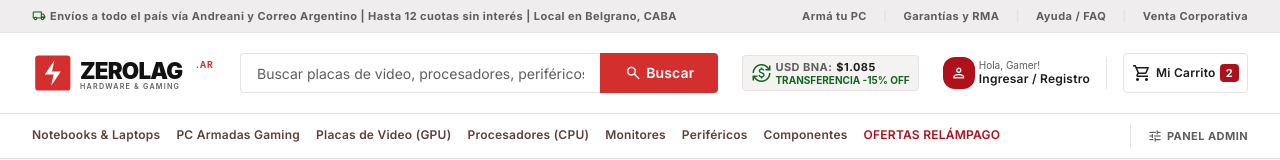
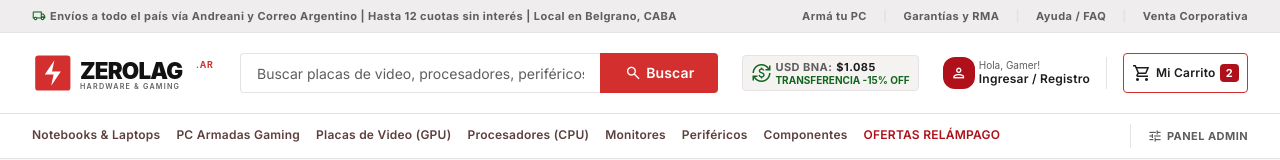
Before and after one commit to DogeTale/e-commerce2022-tup2025, a React (Vite) app: page /checkout in a window 1280 px wide. Shown: the top 160 px of the page. Built offline with nearby package versions, Linux system fonts and the light colour scheme.

Commit message:
cambie los Link que tenia en header por NavLink, ahora cuando estoy dentro de alguno de los paths de esos navlinks puedo estilizarlos, aproveche para estilizar el NavLink de carrito para que tenga un borde rojo cuando estoy dentro de su pagina

```diff
--- a/src/components/Header.jsx
+++ b/src/components/Header.jsx
@@ -1,8 +1,13 @@
-import { Link } from "react-router";
+import { Link, NavLink } from "react-router";
 
 import ZeroLagLogo from "../assets/zerolag-logo.svg";
 
 function Header() {
+  const isCartActive = ({ isActive }) =>
+    isActive
+      ? "flex items-center gap-space-xs border border-primary-container bg-surface-container-lowest px-space-sm h-10 rounded-lg hover:border-on-surface transition-colors relative"
+      : "flex items-center gap-space-xs border border-surface-variant bg-surface-container-lowest px-space-sm h-10 rounded-lg hover:border-on-surface transition-colors relative";
+
   return (
     <header className="fixed top-0 w-full z-50 bg-surface-container-lowest border-b border-surface-variant">
       {/* Subsección: Barra de anuncios y enlaces rápidos institucionales */}
@@ -56,13 +61,13 @@ function Header() {
       {/* Subsección: Barra central (Logo, Buscador, Cotización USD y Acciones de Usuario) */}
       <div className="border-b border-surface-variant">
         <div className="max-w-[1320px] mx-auto px-margin-desktop h-20 flex items-center gap-space-lg">
-          <Link to="/" className="flex items-center gap-space-sm shrink-0">
+          <NavLink to="/" className="flex items-center gap-space-sm shrink-0">
             <img
               alt="ZeroLag Logo"
               className="h-12 w-auto object-contain"
               src={ZeroLagLogo}
             />
-          </Link>
+          </NavLink>
           <div className="flex-1 max-w-2xl">
             <form action="#" className="flex w-full" method="GET">
               <input
@@ -96,7 +101,7 @@ function Header() {
             </div>
           </div>
           <div className="flex items-center gap-space-md shrink-0 ml-auto">
-            <Link
+            <NavLink
               className="flex items-center gap-space-xs text-left group"
               data-path="login"
               to="/orders"
@@ -114,10 +119,10 @@ function Header() {
                   Ingresar / Registro
                 </span>
               </div>
-            </Link>
+            </NavLink>
             <div className="h-8 w-px bg-surface-variant hidden md:block"></div>
-            <Link
-              className="flex items-center gap-space-xs border border-surface-variant bg-surface-container-lowest px-space-sm h-10 rounded-lg hover:border-on-surface transition-colors relative"
+            <NavLink
+              className={isCartActive}
               data-path="carrito"
               to="/checkout"
             >
@@ -130,7 +135,7 @@ function Header() {
               <span className="bg-primary text-on-primary font-label-sm text-label-sm px-1.5 py-0.5 rounded-sm">
                 2
               </span>
-            </Link>
+            </NavLink>
           </div>
         </div>
       </div>
--- /dev/null
+++ b/stitch/DESIGN.md
@@ -0,0 +1,247 @@
+---
+name: ZeroLag Hardware & Gaming
+colors:
+  surface: '#fbf9f8'
+  surface-dim: '#dbdad9'
+  surface-bright: '#fbf9f8'
+  surface-container-lowest: '#ffffff'
+  surface-container-low: '#f5f3f3'
+  surface-container: '#efeded'
+  surface-container-high: '#e9e8e7'
+  surface-container-highest: '#e4e2e2'
+  on-surface: '#1b1c1c'
+  on-surface-variant: '#5b403d'
+  inverse-surface: '#303031'
+  inverse-on-surface: '#f2f0f0'
+  outline: '#8f6f6c'
+  outline-variant: '#e4beba'
+  surface-tint: '#ba1a20'
+  primary: '#af101a'
+  on-primary: '#ffffff'
+  primary-container: '#d32f2f'
+  on-primary-container: '#fff2f0'
+  inverse-primary: '#ffb3ac'
+  secondary: '#5f5e5e'
+  on-secondary: '#ffffff'
+  secondary-container: '#e5e2e1'
+  on-secondary-container: '#656464'
+  tertiary: '#11651d'
+  on-tertiary: '#ffffff'
+  tertiary-container: '#307f34'
+  on-tertiary-container: '#d8ffd0'
+  error: '#ba1a1a'
+  on-error: '#ffffff'
+  error-container: '#ffdad6'
+  on-error-container: '#93000a'
+  primary-fixed: '#ffdad6'
+  primary-fixed-dim: '#ffb3ac'
+  on-primary-fixed: '#410003'
+  on-primary-fixed-variant: '#930010'
+  secondary-fixed: '#e5e2e1'
+  secondary-fixed-dim: '#c8c6c5'
+  on-secondary-fixed: '#1c1b1b'
+  on-secondary-fixed-variant: '#474646'
+  tertiary-fixed: '#a3f69c'
+  tertiary-fixed-dim: '#88d982'
+  on-tertiary-fixed: '#002204'
+  on-tertiary-fixed-variant: '#005312'
+  background: '#fbf9f8'
+  on-background: '#1b1c1c'
+  surface-variant: '#e4e2e2'
+typography:
+  headline-xl:
+    fontFamily: Inter
+    fontSize: 40px
+    fontWeight: '800'
+    lineHeight: 48px
+    letterSpacing: -0.02em
+  headline-xl-mobile:
+    fontFamily: Inter
+    fontSize: 30px
+    fontWeight: '800'
+    lineHeight: 36px
+    letterSpacing: -0.015em
+  headline-lg:
+    fontFamily: Inter
+    fontSize: 32px
+    fontWeight: '700'
+    lineHeight: 40px
+    letterSpacing: -0.015em
+  headline-lg-mobile:
+    fontFamily: Inter
+    fontSize: 24px
+    fontWeight: '700'
+    lineHeight: 32px
+    letterSpacing: -0.01em
+  headline-md:
+    fontFamily: Inter
+    fontSize: 22px
+    fontWeight: '700'
+    lineHeight: 28px
+    letterSpacing: -0.01em
+  headline-sm:
+    fontFamily: Inter
+    fontSize: 18px
+    fontWeight: '600'
+    lineHeight: 24px
+    letterSpacing: -0.005em
+  body-lg:
+    fontFamily: Inter
+    fontSize: 16px
+    fontWeight: '400'
+    lineHeight: 24px
+  body-md:
+    fontFamily: Inter
+    fontSize: 14px
+    fontWeight: '400'
+    lineHeight: 20px
+  body-sm:
+    fontFamily: Inter
+    fontSize: 12px
+    fontWeight: '400'
+    lineHeight: 16px
+  label-lg:
+    fontFamily: Inter
+    fontSize: 14px
+    fontWeight: '600'
+    lineHeight: 18px
+    letterSpacing: 0.01em
+  label-md:
+    fontFamily: Inter
+    fontSize: 12px
+    fontWeight: '600'
+    lineHeight: 16px
+    letterSpacing: 0.02em
+  label-sm:
+    fontFamily: Inter
+    fontSize: 11px
+    fontWeight: '700'
+    lineHeight: 14px
+    letterSpacing: 0.04em
+rounded:
+  sm: 0.125rem
+  DEFAULT: 0.25rem
+  md: 0.375rem
+  lg: 0.5rem
+  xl: 0.75rem
+  full: 9999px
+spacing:
+  gutter: 1rem
+  gutter-tablet: 1.25rem
+  gutter-desktop: 1.5rem
+  margin: 1rem
+  margin-tablet: 1.5rem
+  margin-desktop: 2rem
+  space-xs: 0.25rem
+  space-sm: 0.5rem
+  space-md: 1rem
+  space-lg: 1.5rem
+  space-xl: 2rem
+  space-2xl: 3rem
+---
+
+## Brand & Style
+
+The design system establishes a high-performance, strictly utilitarian visual language tailored for the Argentine PC hardware and enthusiast gaming market. Moving away from clichéd gamer tropes—such as artificial neon glows, skeuomorphic textures, and heavy ambient drop-shadows—the interface adopts an uncompromising, disciplined Flat Design ethos.
+
+The visual tone is precise, technical, and dependable. It addresses power users, hardware modders, and competitive gamers who demand clarity, immediate price validation, and unhindered navigation through complex spec sheets and component benchmarks. Separation and hierarchy are achieved entirely through structural 1px solid boundaries and calibrated surface contrast.
+
+## Colors
+
+The color system enforces strict contrast guidelines and functional chromatic roles across both modes.
+
+### Light Mode (Default)
+- **Primary / Accent**: `#D32F2F` — Primary CTAs, active states, key conversion triggers, and primary price tags.
+- **Primary Hover / Active**: `#B71C1C` — Interaction feedback for primary elements.
+- **Background**: `#FFFFFF` — Pure white foundation for maximum reading contrast.
+- **Surface / Card**: `#F5F5F5` — Structured containers, component card backgrounds, and input wells.
+- **Border**: `#E0E0E0` — Neutral 1px borders defining visual bounds.
+- **Text Primary**: `#121212` — Carbon black for high-contrast titles, product codes, and specifications.
+- **Text Secondary**: `#616161` — Neutral gray for secondary metadata, specs labels, and breadcrumbs.
+
+### Dark Mode
+- **Primary / Accent**: `#E53935` — Slightly brightened red for AAA contrast against dark bases.
+- **Primary Hover / Active**: `#B71C1C` — High-intensity active state.
+- **Background**: `#121212` — Deep carbon slate.
+- **Surface / Card**: `#1E1E1E` — Elevated flat canvas.
+- **Border**: `#333333` — Low-reflection structural borders.
+- **Text Primary**: `#FFFFFF` — Pure white for headline legibility.
+- **Text Secondary**: `#B0B0B0` — Balanced mid-tone text.
+
+### Status Palette
+- **Success**: `#2E7D32` (Stock confirmations, payment approved, free shipping indicators).
+- **Warning**: `#F57C00` (Low stock counters, reservation hold timers).
+- **Error**: `#C62828` (Validation alerts, payment rejection, compatibility conflicts).
+- **Info**: `#1976D2` (Shipping carrier notices, Andreani/Correo Argentino tracking updates).
+
+### Accessibility Rules
+All solid primary red (`#D32F2F` or `#E53935`) interactive elements or badges must feature pure white (`#FFFFFF`) text labels without exception to maintain WCAG AAA compliance.
+
+## Typography
+
+The design system relies on `Inter` across all touchpoints to preserve technical precision, high tabular readability, and neutral rhythm.
+
+- **Price Formatting**: Hardware prices in Argentine Pesos (`$ ARS`) use tabular numerals (`font-feature-settings: "tnum"`) with bold weights to avoid layout shifting on filter updates.
+- **Technical Specs**: Part numbers, serial codes, and compatibility metrics utilize `label-md` or `label-sm` with slight positive tracking for crisp optical separation.
+- **Hierarchy Enforcement**: Do not alter font weights outside `400`, `600`, `700`, and `800`.
+
+## Layout & Spacing
+
+A modular 12-column responsive grid governs the architecture:
+- **Mobile (< 768px)**: 4 columns, 16px margins, 16px gutters.
+- **Tablet (768px - 1023px)**: 8 columns, 24px margins, 20px gutters.
+- **Desktop (>= 1024px)**: 12 columns, 32px margins, 24px gutters, max-width constrained to 1320px.
+
+All inner paddings follow strict 4px base increments. Product catalog grids prioritize high density, keeping card gap tightly grouped with `space-md` or `space-lg` to emulate functional technical spec dashboards.
+
+## Elevation & Depth
+
+This system operates under an absolute zero-shadow philosophy:
+- `box-shadow: none !important;`
+- `drop-shadow: none !important;`
+- `text-shadow: none !important;`
+
+### Separation Mechanics
+1. **Borders**: All components, modal dialogs, flyouts, and panels are circumscribed by an explicit `1px solid` border (`#E0E0E0` in Light Mode, `#333333` in Dark Mode).
+2. **Surface Shifts**: Layer depth is created solely by shifting between Background (`#FFFFFF` / `#121212`) and Surface (`#F5F5F5` / `#1E1E1E`). Modals, dropdown menus, and overlays rely on high-contrast surface transitions combined with a solid 1px border.
+3. **Modals & Overlays**: Backdrop scrims use an opaque or flat dimmed overlay (`rgba(18, 18, 18, 0.65)` in Light Mode, `rgba(0, 0, 0, 0.75)` in Dark Mode) without blur filters (`backdrop-filter: none`).
+
+## Shapes
+
+The interface embraces a strictly restrained geometric profile. Radii never exceed 4px (`0.25rem`):
+- **Base Shape (`roundedness: 1`)**: Standard buttons, inputs, tags, and product cards utilize a subtle `2px` to `4px` radius.
+- **Structural Corners**: Data tables, filter sidebars, top banners, and full-width navigation bars use `0px` radius to preserve sharp engineering alignment.
+- **Never Pill-Shaped**: Buttons and chips must never use fully circular or pill borders (`border-radius: 9999px` is strictly forbidden).
+
+## Components
+
+### Buttons
+- **Primary CTA**: Solid Primary (`#D32F2F` in Light, `#E53935` in Dark), label in pure `#FFFFFF`, font weight `600`, 0px or 4px radius, 0px border. Hover transitions to `#B71C1C`.
+- **Secondary / Technical**: Surface background (`#F5F5F5` / `#1E1E1E`), 1px solid border (`#E0E0E0` / `#333333`), text in Text Primary. Hover state applies an inverted background or high-contrast border.
+- **Destructive**: Outline 1px `#C62828` with `#C62828` text, transitioning on hover to solid `#C62828` with `#FFFFFF` text.
+
+### Product Cards
+- **Structure**: Surface fill with a 1px solid border. Padding: `space-md`.
+- **Image Container**: Flat neutral box at the top with `#FFFFFF` (in Light) or `#121212` (in Dark) to present product photography clearly.
+- **Price Block**: Distinctly grouped. Cash/Transfer price emphasized via `headline-md` in Primary Red, with installment details ("12 cuotas sin interés") displayed in `body-sm` Text Secondary.
+- **Stock & Shipping Indicators**: Minimalist indicators showing national shipping availability (Correo Argentino / Andreani) or CABA in-store pick-up ("Retiro gratis en CABA").
+
+### Form Inputs & Selects
+- Height: 40px (Desktop), 44px (Mobile touch targets).
+- Background: Surface (`#F5F5F5` / `#1E1E1E`).
+- Border: 1px solid neutral border. Focus state applies a 1px solid Primary Red border with no ring/glow.
+- Text: Input text `#121212` / `#FFFFFF`. Placeholder `#616161` / `#B0B0B0`.
+
+### Chips & Filters
+- Compact height (28px - 32px), 2px to 4px radius.
+- Unselected: Surface fill, 1px solid border, Text Secondary.
+- Selected: Primary Red background with pure white text and 0px shadow.
+
+### Checkboxes & Radios
+- Size: 18x18px.
+- Checkbox: 2px border radius. 1px solid border. Selected state is solid Primary Red with a sharp white checkmark.
+- Radio: Circular, 1px solid border, filled centered dot on active state.
+
+### E-Commerce Badges
+- **Free Shipping / Cuotas**: Rectangular tag with 2px radius, solid `#2E7D32` (or subtle tint with solid border), text in `#FFFFFF`.
+- **Offer / Descuento**: Primary Red background, pure white bold text (`label-sm`).
```
